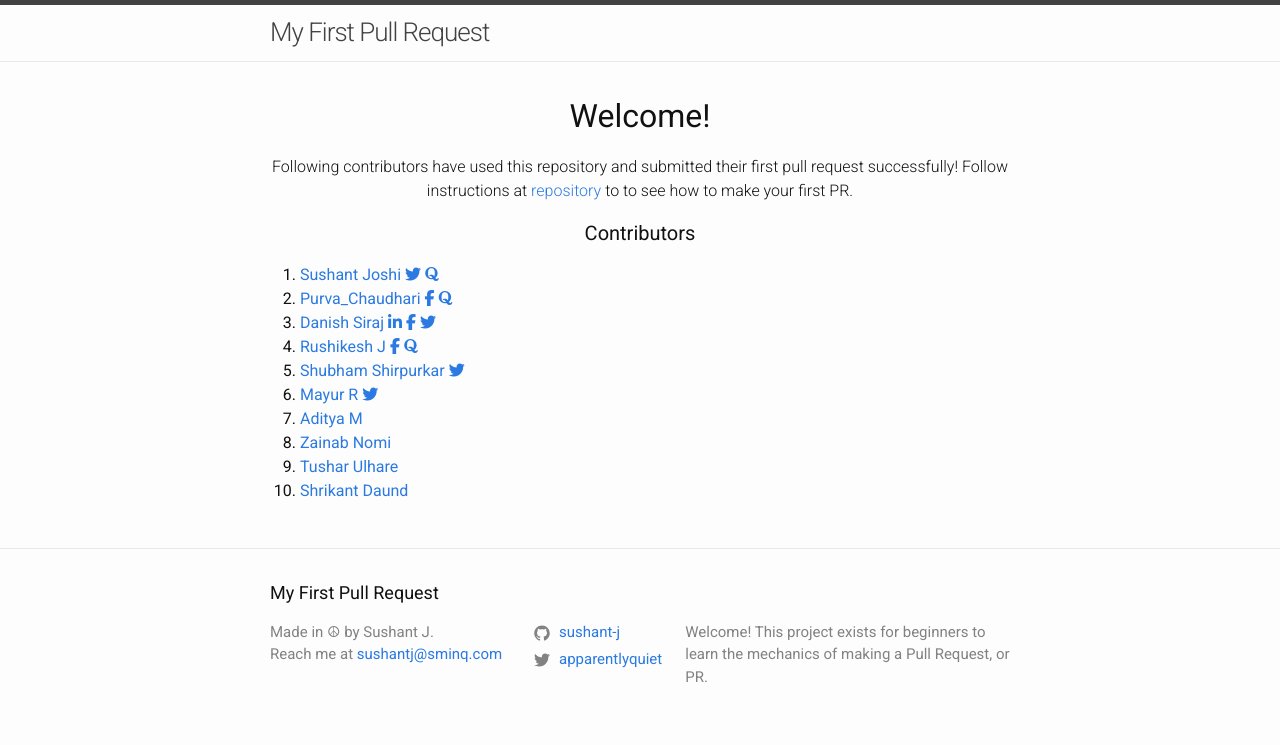
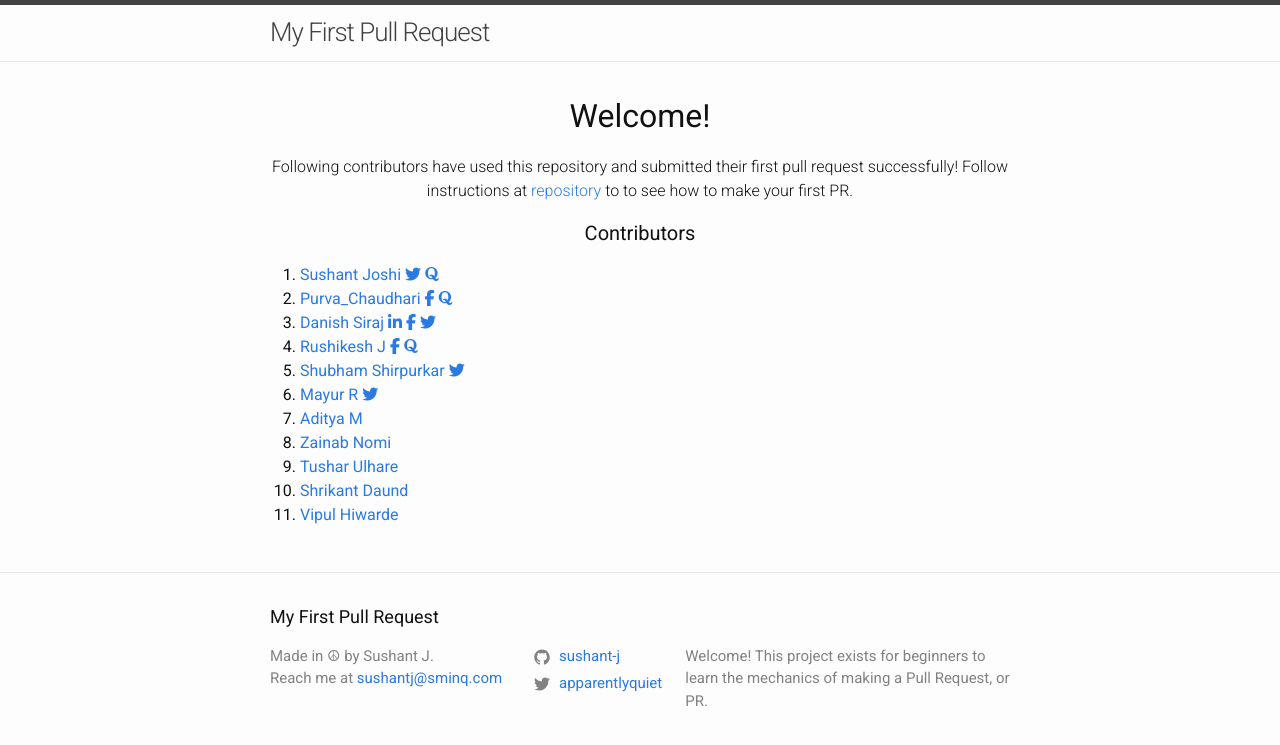
Before and after one commit to sushant-j/my-first-pull-request, a Jekyll site: the page built from index.md, in a window 1280 px wide. Shown: the top 745 px of the page. Built offline with Jekyll 4.4.1, drawn with Linux system fonts in a browser that asks for light colours; nearby versions of some CDN libraries.

Commit message:
Added my name -Vipul

```diff
--- a/_layouts/home.html
+++ b/_layouts/home.html
@@ -93,6 +93,10 @@
       <a href="https://github.com/shrikantdaund0693/">
         Shrikant Daund
       </a>
+    </li>  <li>
+      <a href="https://github.com/vipul7712/">
+        Vipul Hiwarde
+      </a>
     </li>
   </ol>
 </div>
```
